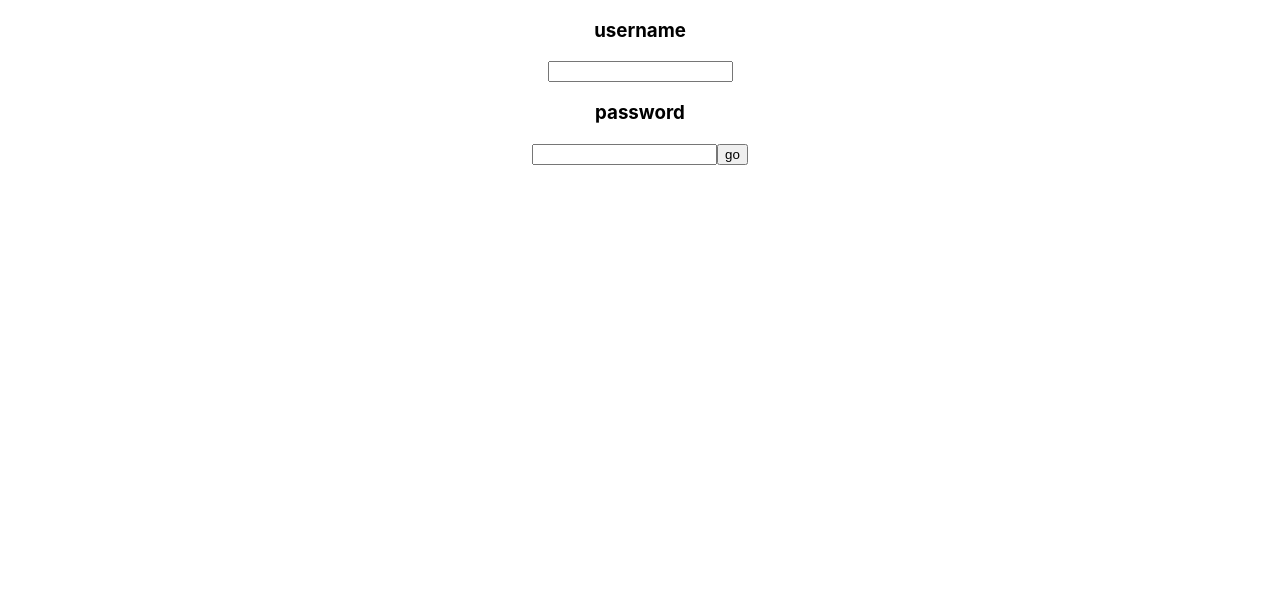
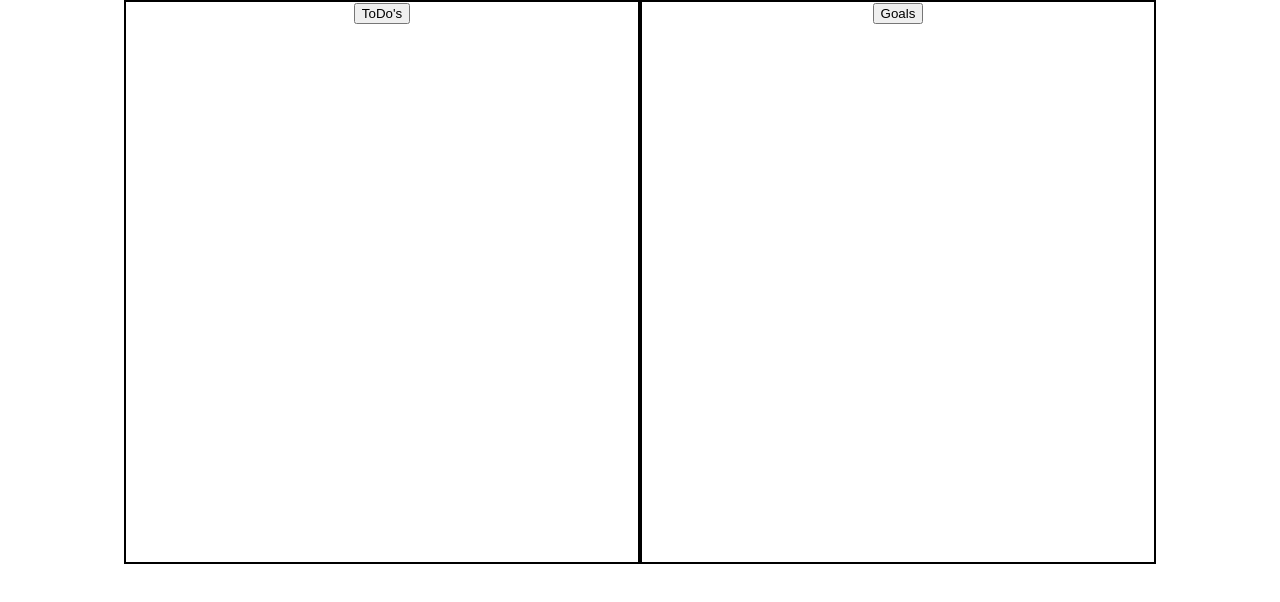
Before and after one commit to gagedoug13/Goals-App, a React (Create React App) app: page / in a window 1280 px wide. Shown: the top 602 px of the page. Built offline with nearby package versions, Linux system fonts and the light colour scheme.

Commit message:
structuring goals and todo page

```diff
--- a/src/App.css
+++ b/src/App.css
@@ -2,37 +2,20 @@
   text-align: center;
 }
 
-.App-logo {
-  height: 40vmin;
-  pointer-events: none;
+
+.formDiv {
+  height: 60vh;
+  /* width: 35vw; */
+  border: 2px black solid;
 }
 
-@media (prefers-reduced-motion: no-preference) {
-  .App-logo {
-    animation: App-logo-spin infinite 20s linear;
-  }
+.dashboardDiv {
+  display: flex;
+  justify-content: center;
 }
 
-.App-header {
-  background-color: #282c34;
-  min-height: 100vh;
-  display: flex;
-  flex-direction: column;
-  align-items: center;
-  justify-content: center;
-  font-size: calc(10px + 2vmin);
-  color: white;
+.todosDiv, .goalsDiv {
+  width: 40vw;
+  height: 70vh;
+  border: 2px solid black;
 }
-
-.App-link {
-  color: #61dafb;
-}
-
-@keyframes App-logo-spin {
-  from {
-    transform: rotate(0deg);
-  }
-  to {
-    transform: rotate(360deg);
-  }
-}
--- a/src/App.js
+++ b/src/App.js
@@ -10,8 +10,8 @@ function App() {
     <Router>
       <div className="App">
         <Switch>
-          <Route exact path='/' component={SignIn}/>
-          <Route path='/dashboard' component={Dashboard}/>
+          {/* <Route exact path='/' component={SignIn}/> */}
+          <Route exact path='/' component={Dashboard}/>
           <Route path='/todos' component={Todos}/>
           <Route path='/goals' component={Goals}/>
         </Switch>
--- a/src/components/Dashboard.js
+++ b/src/components/Dashboard.js
@@ -3,14 +3,20 @@ import { Link } from "react-router-dom"
 
 export default function Dashboard() {
     return (
-        <div>
+        <div className='dashboardDiv'>
+            <div className='todosDiv'>
                 <Link to='/todos'>
                     <button>ToDo's</button>
                 </Link>
+            </div>
 
+
+            <div className='goalsDiv'>
                 <Link to='/goals'>
                     <button>Goals</button>
                 </Link>
             </div>
+
+        </div>
     )
 }
--- a/src/components/SignIn.js
+++ b/src/components/SignIn.js
@@ -3,7 +3,8 @@ import { Link } from "react-router-dom"
 
 export default function SignIn() {
     return (
-        <div>
+        <div className='signInDiv'>
+            <div className='formDiv'>
                 <form>
                     <h3>username</h3>
                     <input />
@@ -16,5 +17,6 @@ export default function SignIn() {
                     </Link>
                 </form>
             </div>
+        </div>
     )
 }
```
Lines whose indentation alone changed are shown as unchanged.
